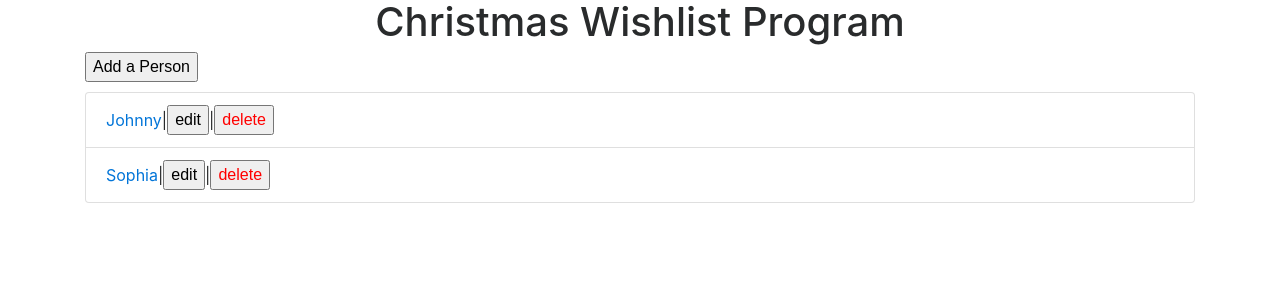
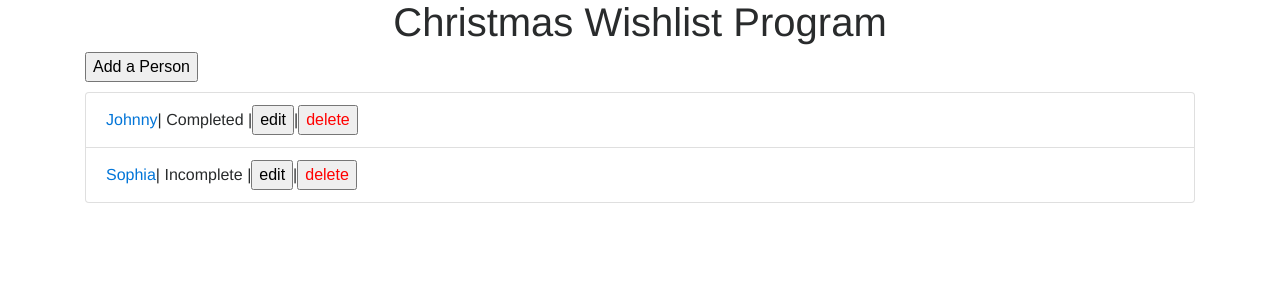
Before and after one commit to chrismomdjian/christmas-wish-list, a Flask app: page / in a window 1280 px wide. Shown: the top 300 px of the page. Run offline with Flask 2, Linux system fonts and the light colour scheme; data comes from the database, SQL or seed files in the repository; both versions use the stored data as it was after the commit; some libraries are stand-ins or nearby versions.

Commit message:
added logic to home page

```diff
--- a/static/style.css
+++ b/static/style.css
@@ -1,16 +1,20 @@
+body {
+  font-family: Helvetica, sans-serif;
+}
+
 .container-2 {
   width: 50%;
   margin: 20px auto;
 }
 
-@media screen only and (max-width: 800px) {
+@media only screen and (max-width: 800px) {
   .container-2 {
     width: 80%;
     margin: 15px auto;
   }
 }
 
-@media screen only and (max-width: 580px) {
+@media only screen and (max-width: 580px) {
   .container-2 {
     width: 100%;
     margin: 10px auto;
--- a/templates/index.html
+++ b/templates/index.html
@@ -8,7 +8,11 @@
   <a href="{{ url_for('add') }}"><button style="margin-bottom: 10px;">Add a Person</button></a>
   <ul class="list-group">
     {% for row in rows %}
-    <li class="list-group-item"><a href="/person/{{ row['id'] }}">{{ row["name"] }}</a> | <a href="/edit/{{ row['id'] }}"><button>edit</button></a> | <a href="/delete/{{ row['id'] }}"><button style="color: red;">delete</button></a></li>
+    <li class="list-group-item"><a href="/person/{{ row['id'] }}">{{ row["name"] }}</a>
+      | {% if row["complete"] == "True" %} Completed {% else %} Incomplete {% endif %}
+      | <a href="/edit/{{ row['id'] }}"><button>edit</button></a>
+      | <a href="/delete/{{ row['id'] }}"><button style="color: red;">delete</button></a>
+    </li>
     {% endfor %}
   </ul>
 {% endblock %}
```
Also changed, not shown: wishlist.db.
